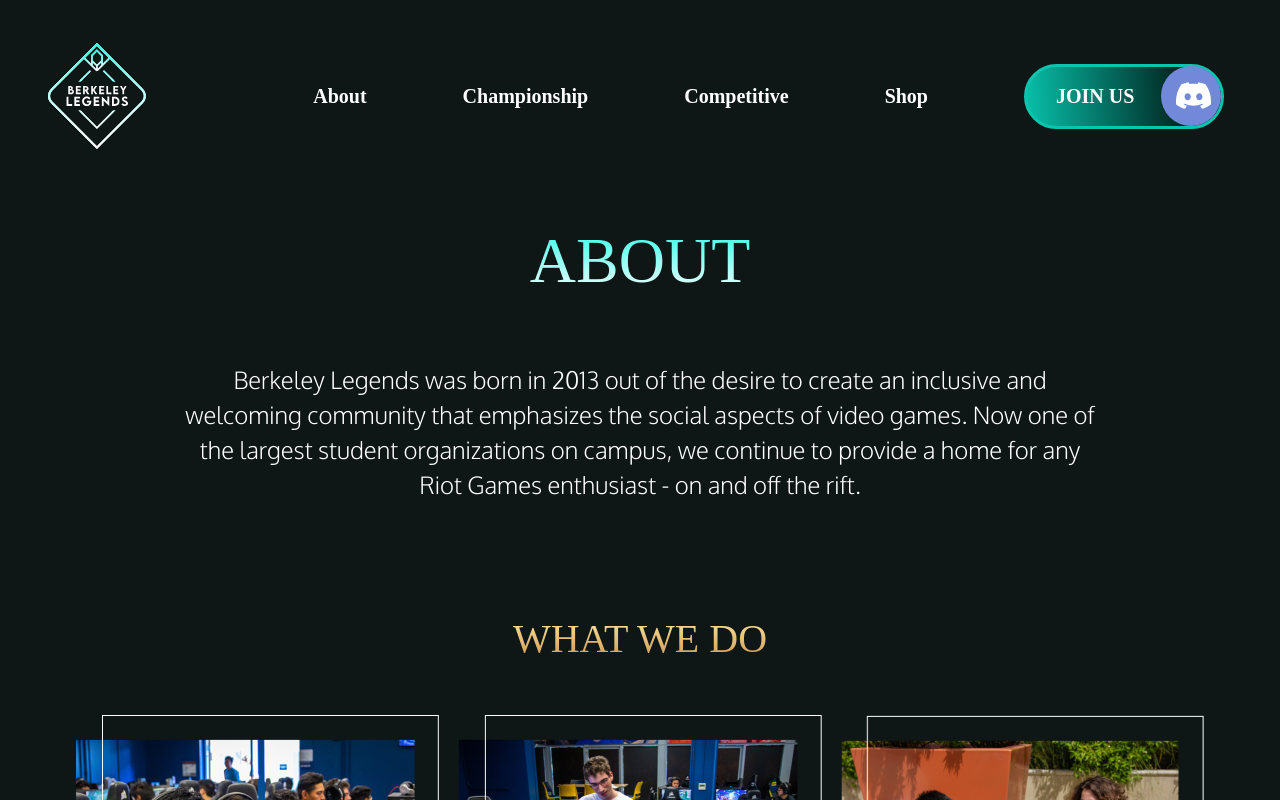
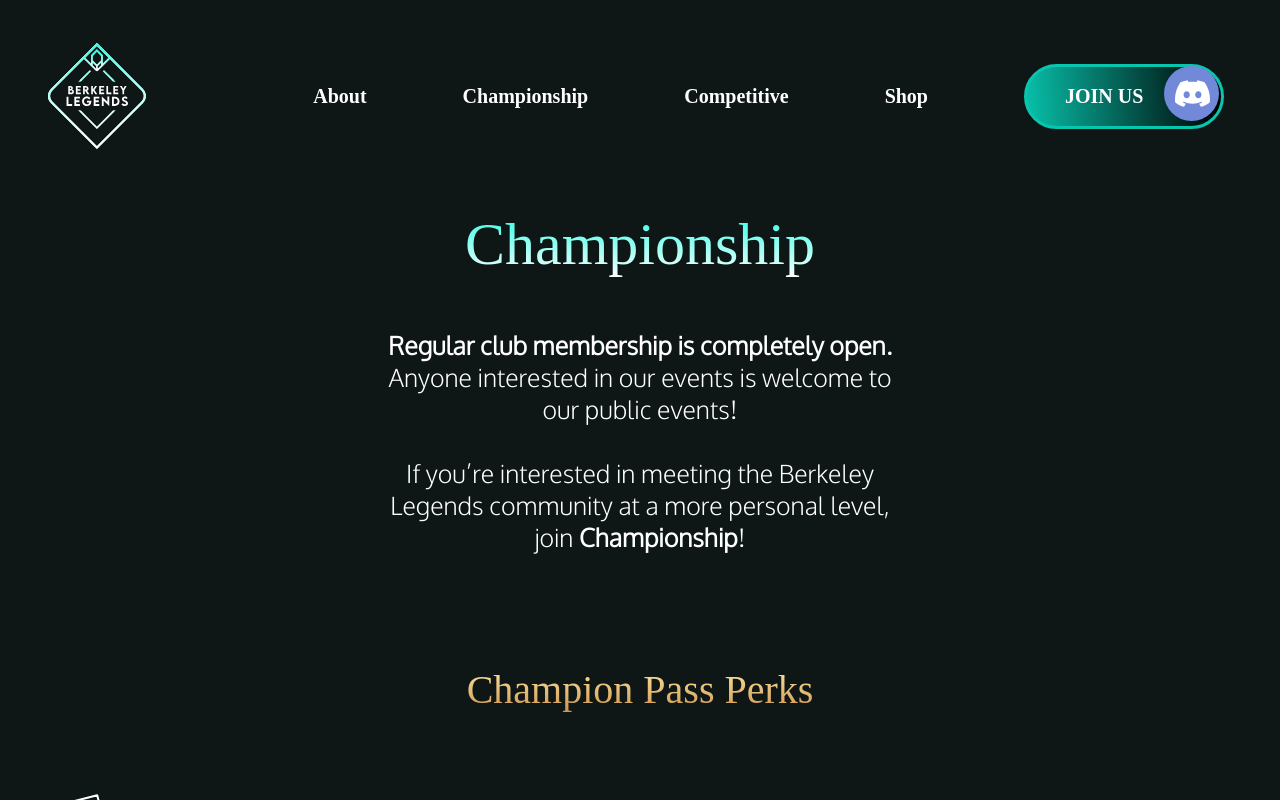
Before and after one commit to LegendsOfBerkeley/website-v2, a React (Create React App) app in the folder client/: page / in a window 1280 px wide. Shown: the top 800 px of the page. Built offline with nearby package versions, Linux system fonts and the light colour scheme.

Commit message:
navbar button fix

```diff
--- a/client/src/index.js
+++ b/client/src/index.js
@@ -9,7 +9,7 @@
 ReactDOM.render(
   <React.StrictMode>
     {/* Edit this part to render a specific page */}
-    <About />
+    <Championship />
   </React.StrictMode>,
   document.getElementById('root')
 );
--- a/client/src/navbar/Nav.css
+++ b/client/src/navbar/Nav.css
@@ -50,14 +50,13 @@
 }
 
 .btnNav:hover {
-    background-position: right center;
+    background-position: 95%;
 }
 
 .joinus {
     font-family: LEMON MILK Light;
     font-size: 20px;
     color: #fff;
-    position: absolute;
     align-items: center;
     text-decoration: none;
     padding: 0 2rem;
@@ -71,12 +70,8 @@
     z-index: 2;
     width: 35px;
     height: 35px;
-    left: 143px;
-    top: -18px;
-}
-
-.discord svg path{
-    fill: white;
+    left: 142px;
+    top: -45px;
 }
 
 .discordBG {
@@ -84,10 +79,10 @@
     z-index: 1;
     background: #7289da;
     padding: 10px;
-    width: 40px;
-    height: 40px;
-    left: 128px;
-    top: -30px;
+    width: 35px;
+    height: 35px;
+    left: 131px;
+    top: -55px;
     border-radius: 50%;
 }
 
--- a/client/src/navbar/Nav.js
+++ b/client/src/navbar/Nav.js
@@ -12,8 +12,8 @@
 function NavItemIcon() {
     return (
         <div className="navbar-item">
-            <h1 className="joinus">JOIN US</h1>
             <button className="btnNav btn-1-Nav">
+                <h1 className="joinus">JOIN US</h1>
                 <div className="centerDiscordLogo">
                     <img src={discord} className="discord"></img>
                     <div className="discordBG"></div>
--- a/client/src/pages/Championships.css
+++ b/client/src/pages/Championships.css
@@ -4,9 +4,9 @@
 
 .landing-info2 {
     color: white;
-    width: 30vw;
+    width: 40vw;
     text-align: center;
-    font-size: 20px;
+    font-size: 25px;
     font-family: Oxygen;
     margin:auto;
 }
```
